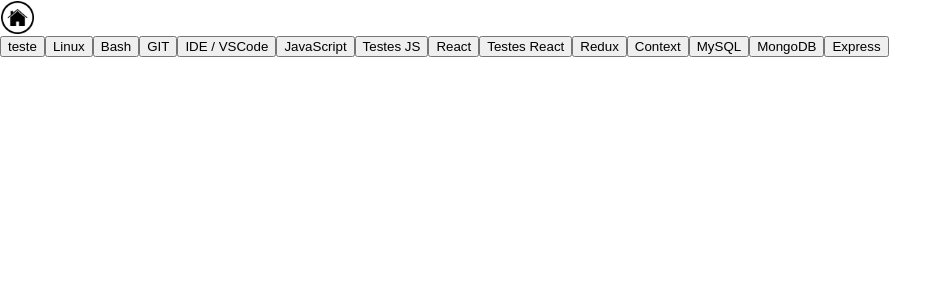
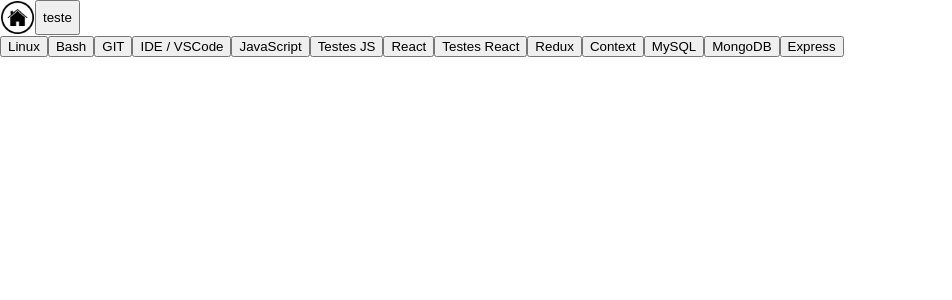
Before and after one commit to GMODias/frontend-legados-hackathon-project, a React (Create React App) app: page /student in a window 1280 px wide. Shown: the top 300 px of the page, without its empty margins (0-952 px from the left). Built offline with nearby package versions, Linux system fonts and the light colour scheme.

Commit message:
[PT-BR] Adicionado Tela Mentor e alterado logica da tela Estudante . [EN] Added Mentor Screen and changed Student screen logic.

```diff
--- a/src/css/pages/MentorSchedule.css
+++ b/src/css/pages/MentorSchedule.css
@@ -0,0 +1,23 @@
+body {
+  overflow: hidden;
+}
+
+.navigateBtns {
+  display: flex;
+}
+
+.headerTxt {
+  display: flex;
+  justify-content: center;
+}
+
+.scheduleTableDiv {
+  justify-content: center;
+  display: flex;
+  height: 80vh;
+  margin-left:  29vw;
+  margin-right:  29vw;
+  margin-top: 10vh;
+  overflow-y: scroll;
+  position: relative;
+}
--- a/src/css/pages/StudentSchedule.css
+++ b/src/css/pages/StudentSchedule.css
@@ -1,5 +1,14 @@
 body {
   overflow: hidden;
+}
+
+.navigateBtns {
+  display: flex;
+}
+
+.headerTxt {
+  display: flex;
+  justify-content: center;
 }
 
 .scheduleTableDiv {
--- a/src/pages/MentorSchedule.js
+++ b/src/pages/MentorSchedule.js
@@ -13,10 +13,14 @@ function MentorSchedule() {
 
   return (
     <>
-      {showModal && <Modal props={ { setShowModal } } />}
-      <ButtonWithImage kind="main" />
+      <header>
+        <div className="navigateBtns">
+          <ButtonWithImage kind="main" />
+          {showModal && <Modal props={ { setShowModal } } />}
+        </div>
+      </header>
       <button type="button" onClick={ () => setShowModal(true) }>teste</button>
-      <h1>Marcação de Mentorias - MENTOR</h1>
+      <h1 className="headerTxt">Marcação de Mentorias - MENTOR</h1>
       { showTable() }
 
     </>
--- a/src/pages/StudentSchedule.js
+++ b/src/pages/StudentSchedule.js
@@ -12,16 +12,25 @@ function StudentSchedule() {
     </div>
   );
 
+  const makeH1 = (txt) => (
+    <h1 className="headerTxt">
+      {txt}
+    </h1>
+  );
+
   return (
     <>
-      {showModal && <Modal props={ { setShowModal } } />}
-      <ButtonWithImage kind="main" />
-      <button type="button" onClick={ () => setShowModal(true) }>teste</button>
-      { selectedTheme && <ButtonWithImage kind="back" />}
-      { !selectedTheme && <ThemeSelector setTheme={ setSelectedTheme } /> }
-      { selectedTheme && `Marcação das Mentorias de ${selectedTheme}` }
+      <header>
+        <div className="navigateBtns">
+          {showModal && <Modal props={ { setShowModal } } />}
+          <ButtonWithImage kind="main" />
+          { selectedTheme && <ButtonWithImage kind="back" />}
+          <button type="button" onClick={ () => setShowModal(true) }>teste</button>
+        </div>
+        { !selectedTheme && <ThemeSelector setTheme={ setSelectedTheme } /> }
+        { selectedTheme && makeH1(`Marcação das Mentorias de ${selectedTheme} - ALUNO`) }
+      </header>
       { selectedTheme && showTable() }
-
     </>
   );
 }
```
